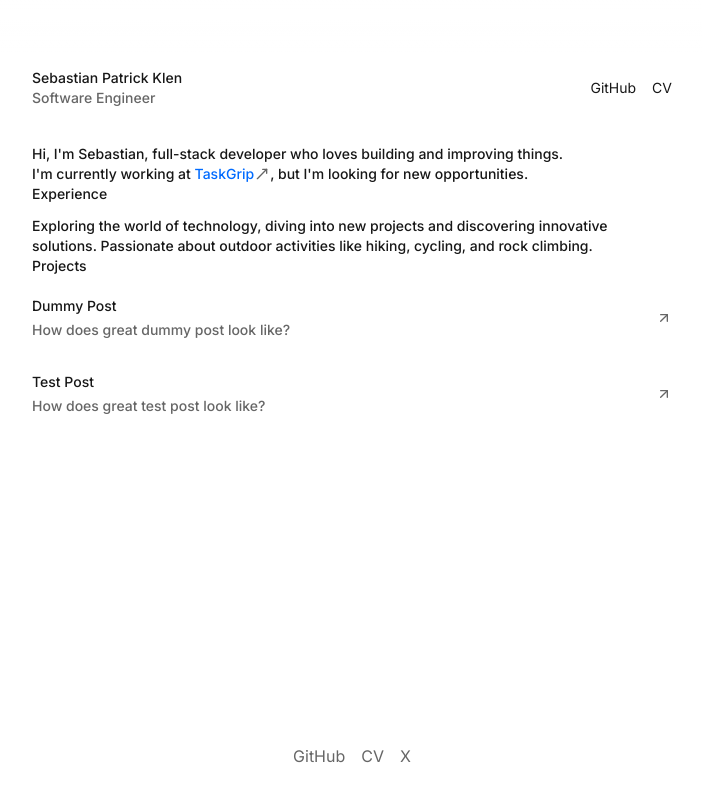
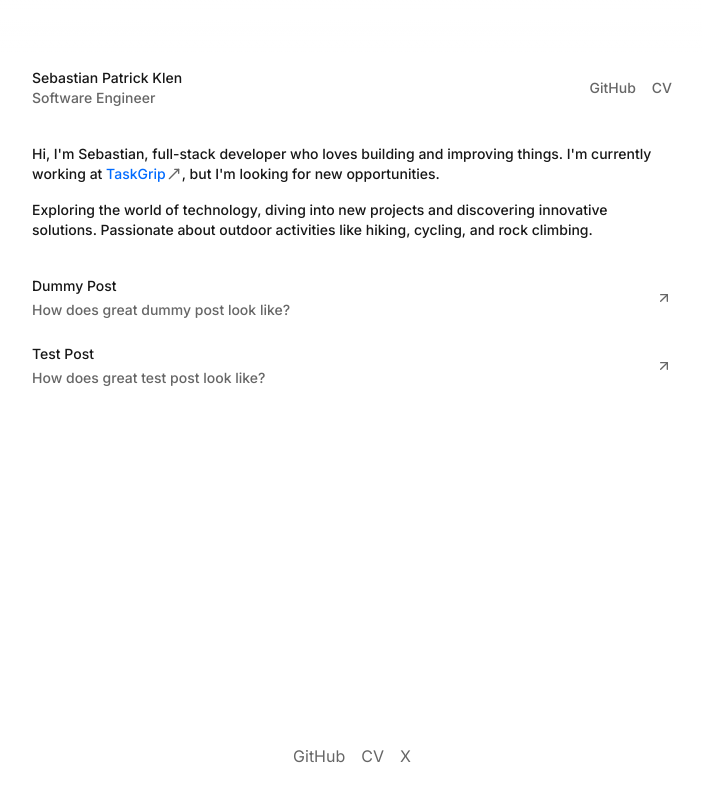
Before and after one commit to sebastianpatrickk/sebastianklen, a Next.js app: page / in a window 1280 px wide. Shown: the whole page, without its empty margins (288-990 px from the left). Built offline with nearby package versions, Linux system fonts and the light colour scheme.

Commit message:
Refactor layout and styling for improved spacing and consistency across components

```diff
--- a/src/app/layout.tsx
+++ b/src/app/layout.tsx
@@ -34,7 +34,7 @@ export default function RootLayout({
           <div className="pointer-events-none fixed left-0 top-0 z-50 h-14 w-full bg-fade-to-transparent" />
           <div>
             <Header />
-            <div className="mx-auto mt-6 w-full max-w-screen-sm text-sm">
+            <div className="mx-auto w-full max-w-screen-sm text-sm">
               {children}
             </div>
           </div>
--- a/src/app/page.tsx
+++ b/src/app/page.tsx
@@ -7,28 +7,24 @@ export default function Home() {
   const posts = getBlogPosts();
 
   return (
-    <div className="gap-4.5 flex w-full flex-col text-sm font-medium">
-      <p>
+    <div className="gap-4.5 mt-6 flex w-full flex-col text-sm font-medium">
+      <p className="leading-5">
         Hi, I&apos;m Sebastian, full-stack developer who loves building and
-        improving things. <br />
-        I&apos;m currently working at{" "}
+        improving things. I&apos;m currently working at{" "}
         <Link href="https://www.taskgrip.com/en" target="_blank">
           TaskGrip
           <MoveUpRight className="size-4 text-text-muted" />
         </Link>
         , but I&apos;m looking for new opportunities.
       </p>
-      <div className="space-y-3">
-        <h1 className="font-medium">Experience</h1>
-        <p>
-          Exploring the world of technology, diving into new projects and
-          discovering innovative solutions. Passionate about outdoor activities
-          like hiking, cycling, and rock climbing.
-        </p>
-      </div>
-      <div className="space-y-2">
-        <h1 className="font-medium">Projects</h1>
 
+      <p className="pt-4 leading-5">
+        Exploring the world of technology, diving into new projects and
+        discovering innovative solutions. Passionate about outdoor activities
+        like hiking, cycling, and rock climbing.
+      </p>
+
+      <div className="pt-6">
         <Posts posts={posts} />
       </div>
     </div>
--- a/src/app/writing/[slug]/page.tsx
+++ b/src/app/writing/[slug]/page.tsx
@@ -66,7 +66,7 @@ export default async function Blog({
   }
 
   return (
-    <div>
+    <div className="mt-2">
       <CustomMDX source={post.content} />
     </div>
   );
--- a/src/components/Footer.tsx
+++ b/src/components/Footer.tsx
@@ -26,7 +26,7 @@ export default function Footer() {
           key={link.name}
           href={link.url}
           target={link.target}
-          className="hover:text-primary-foreground text-text-muted transition-colors"
+          className="text-text-muted transition-colors hover:text-ds-blue-700"
         >
           {link.name}
         </Link>
--- a/src/components/Header.tsx
+++ b/src/components/Header.tsx
@@ -22,7 +22,7 @@ export default function Header() {
           <Link
             key={link.name}
             href={link.url}
-            className="hidden hover:underline active:text-primary md:inline-block"
+            className="hidden font-medium text-text-muted transition-colors hover:text-ds-blue-700 md:inline-block"
           >
             {link.name}
           </Link>
--- a/src/components/Logo.tsx
+++ b/src/components/Logo.tsx
@@ -45,8 +45,8 @@ const Logo = () => {
 
   return (
     <div className="relative overflow-hidden py-3 text-sm font-medium">
-      <div className="bg-fade-to-transparent pointer-events-none absolute left-0 top-0 z-50 h-4 w-full" />
-      <div className="bg-fade-to-transparent pointer-events-none absolute bottom-0 left-0 z-50 h-4 w-full rotate-180" />
+      <div className="pointer-events-none absolute left-0 top-0 z-50 h-4 w-full bg-fade-to-transparent" />
+      <div className="pointer-events-none absolute bottom-0 left-0 z-50 h-4 w-full rotate-180 bg-fade-to-transparent" />
       <AnimatePresence initial={false}>
         <motion.div
           key={headerContent.title}
--- a/src/components/Posts.tsx
+++ b/src/components/Posts.tsx
@@ -19,7 +19,7 @@ export default function Posts({ posts }: { posts: Post[] }) {
 
   return (
     <motion.div
-      className="flex flex-col gap-2"
+      className="flex flex-col"
       onHoverEnd={() => setHoveredPost(null)}
     >
       {posts.map((post, i) => (
```
